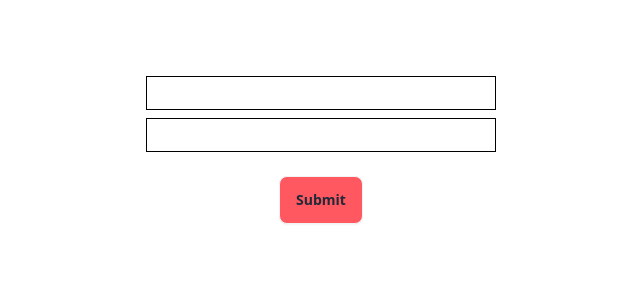
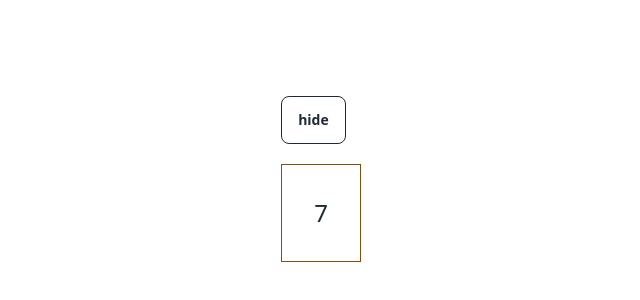
Before and after one commit to tanvirrifat1/react-rerender-core, a React (Vite) app: page / in a window 1280 px wide. Shown: the part 116-416 px from the top of the page, without its empty margins (319-959 px from the left). Built offline with nearby package versions, Linux system fonts and the light colour scheme.

Commit message:
added clearup function useEffect

```diff
--- a/src/App.tsx
+++ b/src/App.tsx
@@ -1,9 +1,9 @@
-import UseReducerExam from "./pages/useReducerExam";
+import UseEffectExam from "./pages/UseEffectExam";
 
 const App = () => {
   return (
     <div className="flex justify-center my-48 items-center text-2xl">
-      <UseReducerExam />
+      <UseEffectExam />
     </div>
   );
 };
--- /dev/null
+++ b/src/pages/UseEffectExam.tsx
@@ -0,0 +1,35 @@
+import React, { useEffect, useState } from "react";
+
+const UseEffectExam = () => {
+  const [hidden, setHidden] = useState(false);
+
+  return (
+    <div>
+      <button
+        onClick={() => setHidden((prev) => !prev)}
+        className="btn btn-outline my-5"
+      >
+        {hidden ? "show" : "hide"}
+      </button>
+      {!hidden && <Counter />}
+    </div>
+  );
+};
+
+const Counter = () => {
+  const [count, setCount] = useState(0);
+
+  useEffect(() => {
+    const intervalId = setInterval(() => {
+      setCount((prev) => prev + 1);
+    }, 1000);
+
+    return () => {
+      clearInterval(intervalId);
+    };
+  }, []);
+
+  return <h1 className="border border-yellow-800 p-8">{count}</h1>;
+};
+
+export default UseEffectExam;
```
